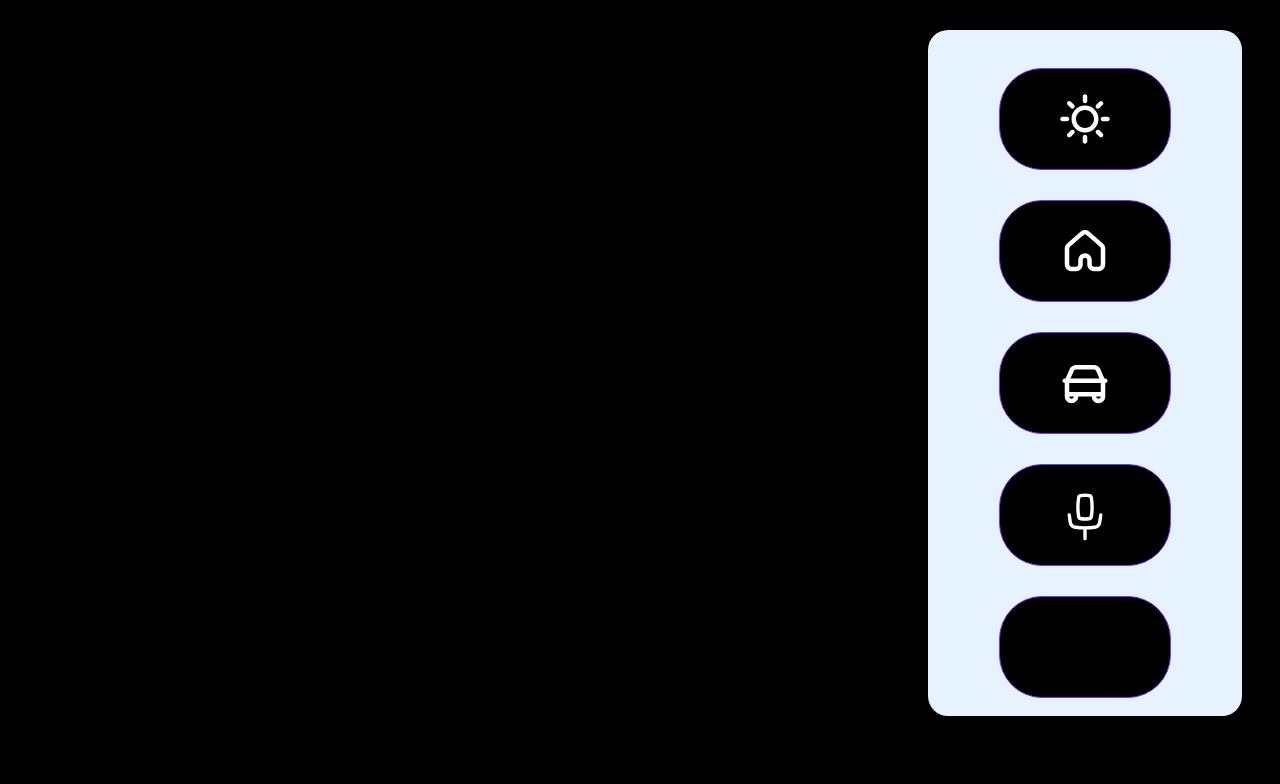
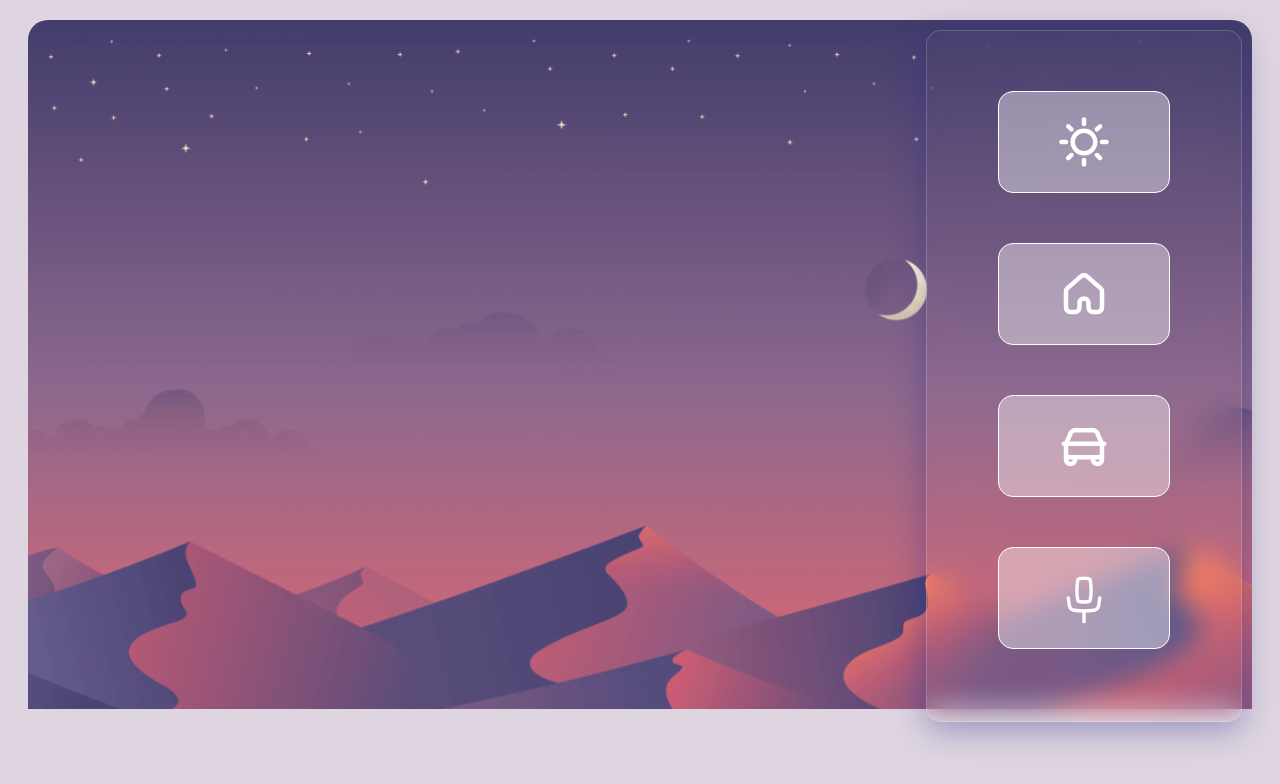
Before and after one commit to RaquelAbensur/Challenge-BRQ, a plain HTML site: page index.html in a window 1280 px wide. Drawn offline with Linux system fonts and the light colour scheme.

Commit message:
final edit

```diff
--- a/index.html
+++ b/index.html
@@ -6,6 +6,7 @@
     <link rel="stylesheet" href="style.css">
 </head>
 <body>
+
     <section class="caixa">
         <main class="box-info">
             <div>
@@ -21,7 +22,6 @@
                 <div class="bloco">
                     <img src="./icon/mic.svg">
                 </div>
-                <div class="bloco"></div>
             </div>
         </main>
     </section>
--- a/style.css
+++ b/style.css
@@ -1,30 +1,35 @@
 body {
-  background: black;
+  background: rgb(222, 213, 224);
 }
 
 .caixa {
     display: flex;
     flex-direction: column;
+    background-image: url("icon/background.png");
+    background-repeat: no-repeat;
+    background-size: 100%;
     align-items: flex-end;
     margin: 20px;
-    background: #000;
     border-color: #fff;
     border-radius: 20px;
     padding: 10px;
-    box-shadow: 0px 4px 4px rgba(0, 0, 0, 0.5);
 }
 
 .box-info {
     height: 670px;
     width: 250px;
-    padding: 8px 32px;
-    background: #E6F3FF;
-    border-radius: 20px;
+    padding: 10px 32px;
+    background: transparent;
+    background-color: rgba(255, 255, 255, 0.01);
+    backdrop-filter: blur(13.5px);
+    box-shadow: 0 8px 32px 0 rgba(31,38,135,0.37);
+    border-radius: 15px;
+    border: 1px solid rgba(255, 255, 255, 0.18);
 }
 
 div {
     display: flex;
-    margin: 15px;
+    margin: 25px;
     flex-direction: column;
     list-style: none;
     align-items: center;
@@ -38,8 +43,12 @@ img {
 .bloco {
     width: 170px;
     height: 100px;
-    background: #000000;
-    border: 1px solid #7E2FFF;
-    border-radius: 43px;
+    background-color: rgba(255, 255, 255, 0.40);
+    border: 1px solid #fff;
+    border-radius: 15px;
+}
 
+.bloco:hover {
+    transform: scale(1.1);
+    transition: all 0.5s;
 }
```
Also changed, not shown: icon/background.png (added).
